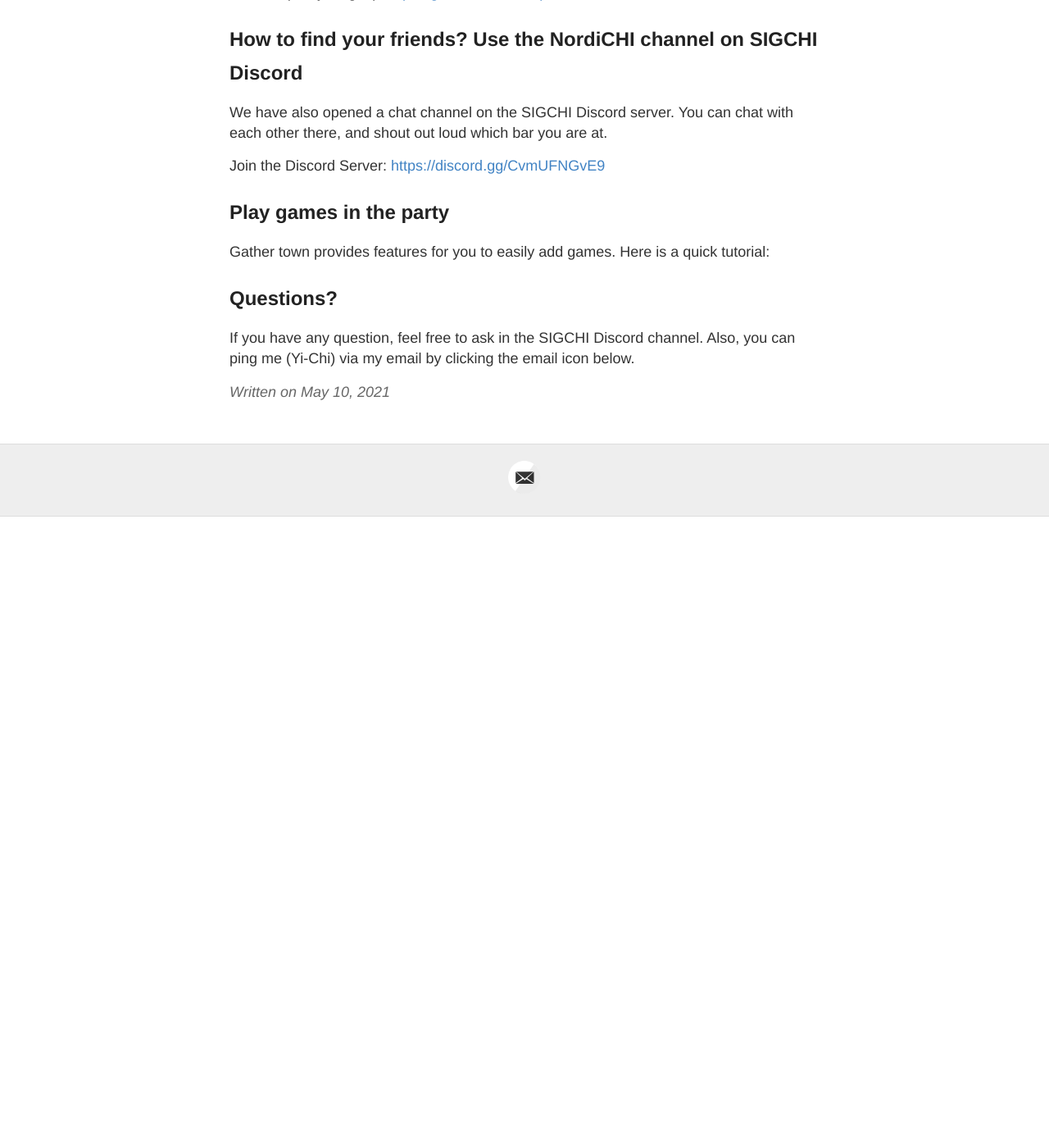
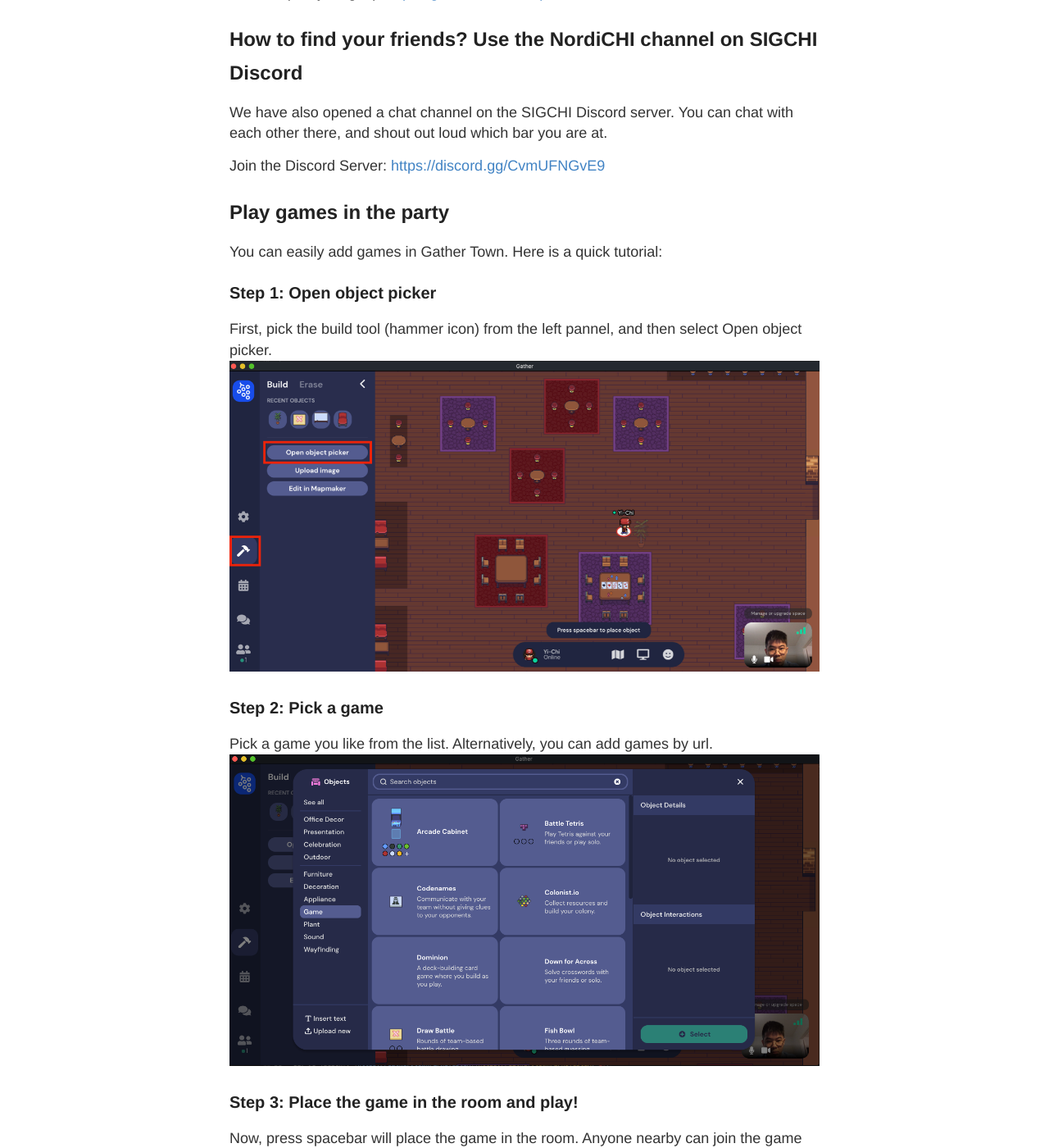
Before and after one commit to nordichi/nordichi.github.io, a Jekyll site: the page built from _posts/2021-5-10-Party.md, in a window 1280 px wide and 1400 px high, scrolled down 1696 px. Shown: the whole window at 82% size. Built offline with Jekyll 4.4.1, drawn with Linux system fonts in a browser that asks for light colours; before the commit the page ends 2326 px from its top, so only the background shows below that; some of the changed text lies outside the part shown.

Commit message:
change theme

```diff
--- a/_layouts/default.html
+++ b/_layouts/default.html
@@ -19,7 +19,7 @@
     <div class="wrapper-masthead">
       <div class="container">
         <header class="masthead clearfix">
-          <a href="{{ site.baseurl }}/Hello" class="site-avatar"><img src="{{ site.avatar }}" /></a>
+          <a href="{{ site.baseurl }}/Party" class="site-avatar"><img src="{{ site.avatar }}" /></a>
 
           <div class="site-info">
             <h1 class="site-name"><a href="{{ site.baseurl }}/">{{ site.name }}</a></h1>
@@ -27,7 +27,7 @@
           </div>
 
           <nav>
-            <a href="{{ site.baseurl }}/Hello">Party</a-->
+            <a href="{{ site.baseurl }}/Party">Party</a-->
             <a href="{{ site.baseurl }}/hosts">Hosts</a>
           </nav>
         </header>
--- a/_posts/2021-5-10-Hello.md
+++ b/_posts/2021-5-10-Party.md
@@ -44,8 +44,20 @@
 
 ## Play games in the party
 
-Gather town provides features for you to easily add games. Here is a quick tutorial:
+You can easily add games in Gather Town. Here is a quick tutorial: <br>
+
+### Step 1: Open object picker
+First, pick the build tool (hammer icon) from the left pannel, and then select Open object picker.
+![_config.yml]({{ site.baseurl }}/images/game-1.png)
+
+### Step 2: Pick a game
+Pick a game you like from the list. Alternatively, you can add games by url.
+![_config.yml]({{ site.baseurl }}/images/game-2.png)
+
+### Step 3: Place the game in the room and play!
+Now, press spacebar will place the game in the room. Anyone nearby can join the game by press x.
+![_config.yml]({{ site.baseurl }}/images/game-3.png)
 
 ## Questions?
 
-If you have any question, feel free to ask in the SIGCHI Discord channel. Also, you can ping me (Yi-Chi) via my email by clicking the email icon below.
+If you have any question, feel free to ask in the SIGCHI Discord Nordichi channel. Also, you can ping me (Yi-Chi) via my email by clicking the email icon below.
--- a/index.html
+++ b/index.html
@@ -2,7 +2,7 @@
 layout: default
 ---
 
-<meta http-equiv="refresh" content="time; URL=https://nordichi.github.io/Hello/" />
+<meta http-equiv="refresh" content="time; URL=https://nordichi.github.io/Party/" />
 
 <div class="posts">
   {% for post in site.posts %}
```
Also changed, not shown: other parts of _posts/2021-5-10-Party.md (+1 -1 lines), images/game-1.png (added), images/game-2.png (added), images/game-3.png (added).
